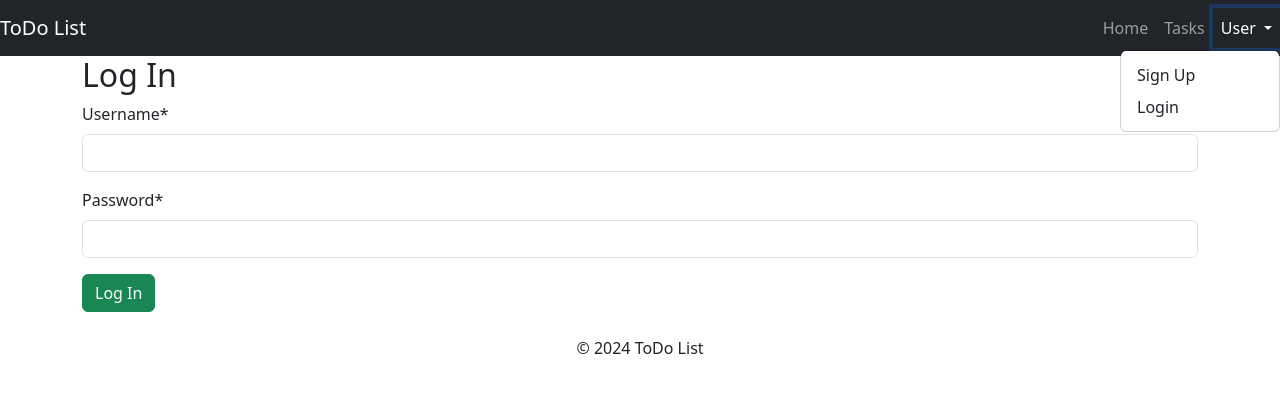
After one commit to MarcinSakGH/ToDo-List, a Django app: page /login/ in a window 1280 px wide, after a click on "User". The commit adds this page. Shown: the top 393 px of the page. Run offline with Django 5.2, Linux system fonts and the light colour scheme; some libraries are stand-ins or nearby versions.

Commit message:
Add login and logout view

```diff
--- a/templates/base.html
+++ b/templates/base.html
@@ -9,7 +9,7 @@
 
     <body>
 
-        <nav class="navbar navbar-expand-lg navbar-light bg-light">
+        <nav class="navbar navbar-expand-lg navbar-dark bg-dark">
             <a class="navbar-brand" href="{% url 'home' %}">ToDo List</a>
             <button class="navbar-toggler" type="button" data-toggle="collapse" data-target="#navbarNav" aria-controls="navbarNav" aria-expanded="false" aria-label="Toggle navigation">
                 <span class="navbar-toggler-icon"></span>
@@ -35,8 +35,8 @@
                                 <a class="dropdown-item" href="#">Logout</a>
                             {% else %}
                                 <!-- Menu for unlogged user -->
-                                <a class="dropdown-item" href="#">Register</a>
-                                <a class="dropdown-item" href="#">Login</a>
+                                <a class="dropdown-item" href="{% url 'signup' %}">Sign Up</a>
+                                <a class="dropdown-item" href="{% url 'login' %}">Login</a>
                             {% endif %}
                         </div>
                     </li>
@@ -44,8 +44,11 @@
             </div>
         </nav>
 
-        {% block content %}
-        {% endblock content %}
+        <div class="container">
+            {% block content %}
+            {% endblock content %}
+        </div>
+
 
         <footer class="text-center mt-4"><p>&copy; 2024 ToDo List</p></footer>
 
--- /dev/null
+++ b/templates/login.html
@@ -0,0 +1,17 @@
+{% extends "base.html" %}
+
+{% load crispy_forms_tags %}
+
+{% block title%}Log In{% endblock %}
+
+{% block content %}
+
+    <h2>Log In</h2>
+    <form action="" method="post">
+        {% csrf_token %}
+        {{ form|crispy }}
+        <button class="btn btn-success" type="submit">Log In</button>
+    </form>
+
+
+{% endblock content %}
--- a/todo_list/urls.py
+++ b/todo_list/urls.py
@@ -19,6 +19,6 @@ from django.urls import path, include
 
 urlpatterns = [
     path('admin/', admin.site.urls),
-    # path('', include('users.urls')),
+    path('', include('users.urls')),
     path('', include('todolist.urls')),
 ]
--- a/users/urls.py
+++ b/users/urls.py
@@ -1 +1,10 @@
-from django.urls import include
+from django.urls import include, path
+from django.contrib.auth.views import LogoutView
+from .views import SignUpView, CustomLoginView
+
+
+urlpatterns = [
+    path('signup/', SignUpView.as_view(), name="signup"),
+    path('login/', CustomLoginView.as_view(), name='login'),
+    path('logout/', LogoutView.as_view(), name="logout"),
+]
--- a/users/views.py
+++ b/users/views.py
@@ -1,3 +1,19 @@
 from django.shortcuts import render
+from django.urls import reverse_lazy
+from django.contrib.auth.views import LoginView
+from django.views.generic import CreateView
+
+from .forms import SignUpForm
+from .models import CustomUser
 
 # Create your views here.
+
+class SignUpView(CreateView):
+    model = CustomUser
+    form_class = SignUpForm
+    template_name = "signup.html"
+    success_url = reverse_lazy('home')
+
+
+class CustomLoginView(LoginView):
+    template_name = "login.html"
```
Also changed, not shown: templates/home.html (+15 -0 lines), templates/signup.html (added, +14 -0 lines), todo_list/settings.py (+9 -0 lines), users/forms.py (added, +7 -0 lines), todolist/migrations/0001_initial.py (added).
